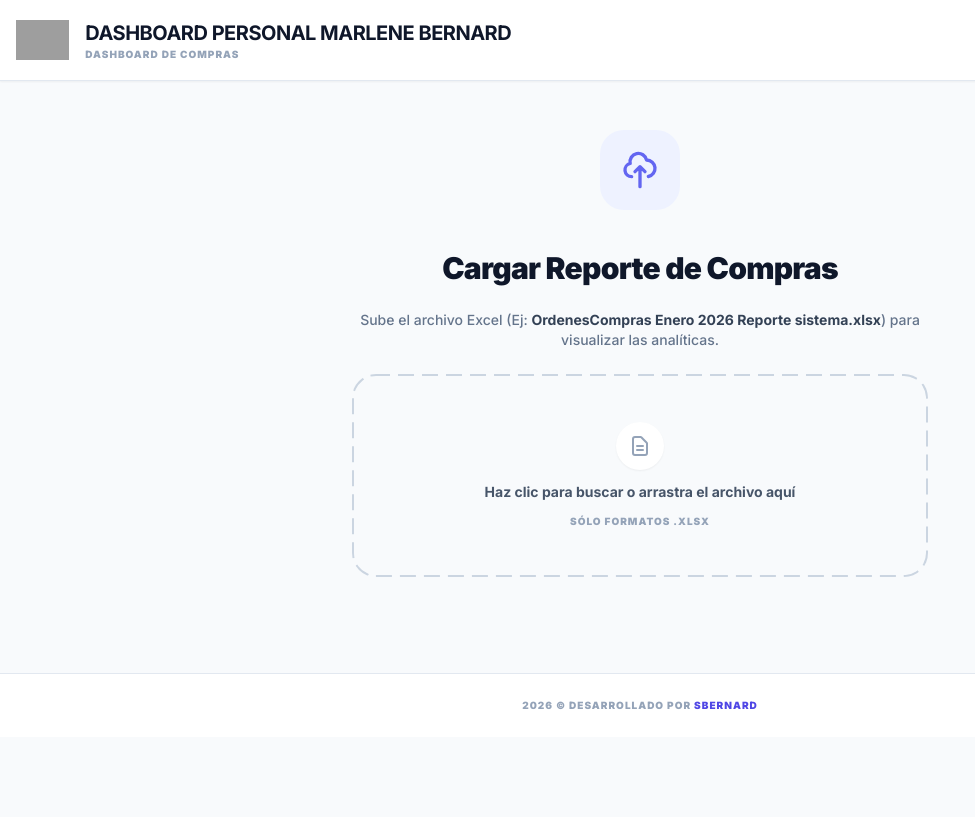
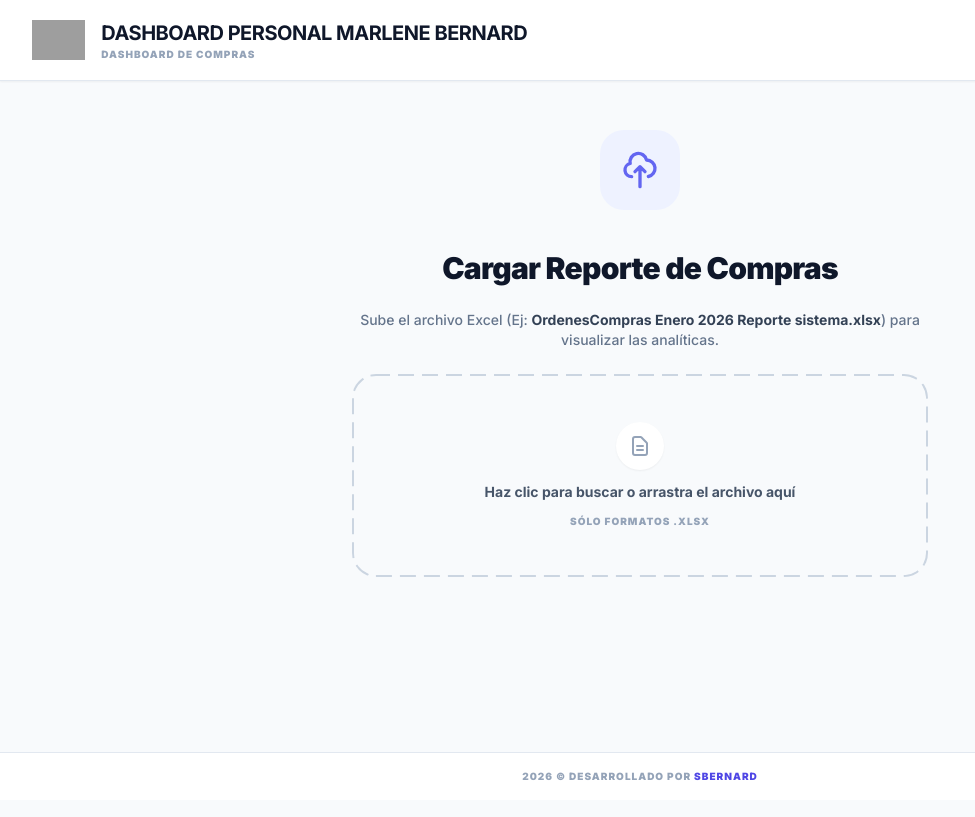
Before and after one commit to Xtarlin/Xtarlin.github.io, a plain HTML site: page dashboard_compras.html in a window 1280 px wide. Shown: the whole page, without its empty margins (0-975 px from the left). Drawn offline with nearby package versions, Linux system fonts and the light colour scheme; grey boxes are pictures that could not be loaded.

Commit message:
Add files via upload
Mejora visual

```diff
--- a/dashboard_compras.html
+++ b/dashboard_compras.html
@@ -51,11 +51,11 @@
         }
     </style>
 </head>
-<body class="min-h-screen pb-20 text-slate-900">
+<body class="min-h-screen flex flex-col text-slate-900">
 
     <!-- Header -->
     <header class="bg-white border-b border-slate-200 sticky top-0 z-40 shadow-sm">
-        <div class="container mx-auto px-4 h-20 flex items-center justify-between">
+        <div class="w-full max-w-[1800px] mx-auto px-4 sm:px-6 lg:px-8 h-20 flex items-center justify-between">
             <div class="flex items-center gap-4">
                 <img src="https://bronco2.grupoviamar.com/wp-content/uploads/2022/04/logo.png" alt="Logo" class="h-10 object-contain">
                 <div>
@@ -74,7 +74,7 @@
         </div>
     </header>
 
-    <main class="container mx-auto px-4 py-8 max-w-7xl">
+    <main class="w-full max-w-[1800px] mx-auto px-4 sm:px-6 lg:px-8 py-8 flex-grow">
 
         <!-- PANTALLA DE CARGA -->
         <div id="upload-screen" class="flex flex-col items-center justify-center min-h-[60vh] fade-in">
@@ -277,8 +277,8 @@
     </main>
 
     <!-- Footer -->
-    <footer class="border-t border-slate-200 mt-12 bg-white">
-        <div class="container mx-auto px-4 py-6 text-center">
+    <footer class="border-t border-slate-200 mt-auto bg-white">
+        <div class="w-full max-w-[1800px] mx-auto px-4 sm:px-6 lg:px-8 py-4 text-center">
             <p class="text-[10px] font-black tracking-widest text-slate-400 uppercase">
                 2026 &copy; Desarrollado por <span class="text-indigo-600">SBERNARD</span>
             </p>
```
